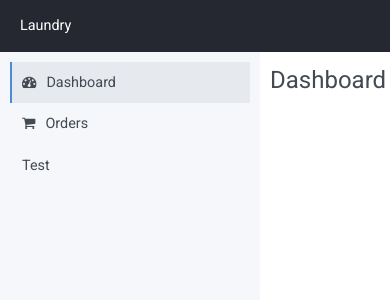
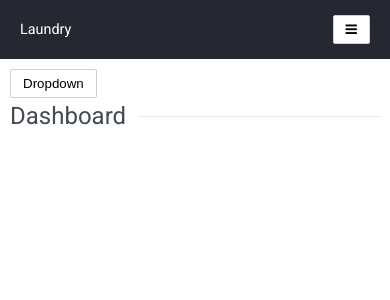
Before and after one commit to KiranMantha/angular4-flex, an Angular app: page /dashboard in a window 390 px wide. Shown: the top 300 px of the page. Built offline with nearby package versions, Linux system fonts and the light colour scheme; sample sign-in values are in the browser's storage.

Commit message:
added partial styles for dropdown, buttons and responsiveness

```diff
--- a/src/app/app.component.html
+++ b/src/app/app.component.html
@@ -1,7 +1,17 @@
 <div class="header" header></div>
 <div class="main">
-  <div class="sidebar" sidebar></div>
+  <div class="sidebar d-desktop" sidebar></div>
   <div class="content">
+    <div class="dropdown">
+      <button class="button" data-toggle="dropdown">
+        Dropdown
+      </button>
+      <ul class="dropdown-menu">
+        <li>Dropdown1</li>
+        <li>Dropdown2</li>
+        <li>Dropdown3</li>
+      </ul>
+    </div>
     <router-outlet></router-outlet>
   </div>
 </div>
--- a/src/app/header/header.component.html
+++ b/src/app/header/header.component.html
@@ -1,3 +1,13 @@
-<ul id="header-items">
-  <li>Laundry</li>
-</ul>
+<div class="d-flex flex-center space-between">
+  <ul id="header-items">
+    <li>Laundry</li>
+  </ul>
+  <div class="d-mobile dropdown">
+    <button class="button right" data-toggle="dropdown"><i class="fa fa-bars"></i></button>
+    <ul class="dropdown-menu">
+      <li>Dropdown1</li>
+      <li>Dropdown2</li>
+      <li>Dropdown3</li>
+    </ul>
+  </div>
+</div>
--- /dev/null
+++ b/src/scss/_buttons.scss
@@ -0,0 +1,35 @@
+@import './variables';
+
+//Create Array
+$btn-colors: (
+    primary $control-blue $control-blue-dark $control-text-color1,
+    success $control-green $control-green-dark $control-text-color1,
+    danger $control-red $control-red-dark $control-text-color1,
+    link $control-gray $control-gray-dark $control-text-color2
+);
+
+//Each loop to create classes
+.button {
+    border-radius: 2px;
+    padding: 6px 12px;
+    background-color: $white;
+    border: 1px solid $mediumGrey2;
+    cursor: pointer;
+    &:hover,
+    &:focus {
+        background-color: $lightGrey2;
+        outline: none;
+    }
+    @each $type in $btn-colors {
+        &.button-#{nth($type, 1)} {
+            background-color: #{nth($type, 2)};
+            border: 1px solid #{nth($type, 3)};
+            color: #{nth($type, 4)};
+            &:hover,
+            &:focus {
+                background-color: darken(nth($type, 2), 5%);
+                outline: none;
+            }
+        }
+    }
+}
--- /dev/null
+++ b/src/scss/_dropdown.scss
@@ -0,0 +1,42 @@
+@import './variables';
+
+.dropdown {
+    position: relative;
+    *[data-toggle^="dropdown"] {
+        & + .dropdown-menu {
+            position: absolute;
+            right: auto;
+            left: 0;
+            display: none;
+            list-style: none;
+            background-color: $white;
+            color: $font-color;
+            margin-top: 2px;
+            padding: 5px 0;
+            border-radius: 2px;
+            box-shadow: 0 6px 12px rgba(0,0,0,.175);
+            border: 1px solid rgba(0,0,0,.15);
+            background-clip: padding-box;
+            & * {
+                padding: 6px 12px;
+                &:hover {
+                    background-color: $lightGrey2;
+                    cursor: pointer;
+                }
+            }
+        }
+        &.right + .dropdown-menu {
+            right: 0;
+            left: auto;
+        }
+        &.left + .dropdown-menu {
+            right: auto;
+            left: 0;
+        }
+        &:focus {
+            & + .dropdown-menu {
+                display: block;
+            }
+        }
+    }
+}
--- a/src/scss/_variables.scss
+++ b/src/scss/_variables.scss
@@ -2,6 +2,7 @@
 
 $fa-font-path: "../node_modules/font-awesome/fonts";
 $font-family: 'Roboto', sans-serif;
+$font-color: #434A54;
 $white: #fff;
 $lightGrey1: #E6E9ED;
 $lightGrey2: #F5F7FA;
@@ -11,3 +12,15 @@ $darkGrey1: #434A54;
 $darkGrey2: #656D78;
 $blue1: #4A89DC;
 $blue2: #5D9CEC;
+
+//Set control colors
+$control-text-color1:    #fff;
+$control-text-color2:    #434A54;
+$control-green:          #48CFAD;
+$control-green-dark:     #37BC9B;
+$control-blue:           #5D9CEC;
+$control-blue-dark:      #4A89DC;
+$control-gray:           #F5F7FA;
+$control-gray-dark:      #E6E9ED;
+$control-red:            #ED5565;
+$control-red-dark:       #DA4453;
--- /dev/null
+++ b/src/scss/resp.scss
@@ -0,0 +1,22 @@
+/* Narrow */
+@media only screen and (max-width: 480px) {
+    .d-mobile {
+        display: block !important;
+    }
+    .d-desktop {
+        display: none !important;
+    }
+    .main {
+        flex-direction: column;
+    }
+}
+
+/* Medium */
+@media only screen and (min-width: 481px) and (max-width: 960px) {
+
+}
+
+/* Wide */
+@media only screen and (min-width: 961px) {
+
+}
--- a/src/scss/styles.scss
+++ b/src/scss/styles.scss
@@ -1,5 +1,8 @@
 @import './variables';
 @import './mixins';
+@import './buttons';
+@import './dropdown';
+@import './resp';
 * {
   margin: 0;
   padding: 0;
@@ -18,10 +21,17 @@ body {
   line-height: 1.5;
 }
 
-//region flex
+//region display utils
 
-.flex {
+.d-flex {
     display: flex;
+}
+.d-none,
+.d-mobile {
+    display: none;
+}
+.d-desktop {
+  display: block;
 }
 .flex-right {
     justify-content: flex-end;
@@ -42,38 +52,34 @@ body {
 //endregion
 
 
-// region margins
+// region margins and paddings
 
-.margin-bottom-5 {
-    margin-bottom: toRem(5);
-}
+@for $i from 1 through 20 {
+  .mt-#{$i} {
+    margin-top: toRem($i);
+  }
+  .mb-#{$i} {
+    margin-bottom: toRem($i);
+  }
+  .mr-#{$i} {
+    margin-right: toRem($i);
+  }
+  .ml-#{$i} {
+    margin-left: toRem($i);
+  }
 
-.margin-bottom-10 {
-    margin-bottom: toRem(10);
-}
-
-.margin-bottom-15 {
-    margin-bottom: toRem(15);
-}
-
-.margin-bottom-20 {
-    margin-bottom: toRem(20);
-}
-
-.margin-top-5 {
-    margin-top: toRem(5);
-}
-
-.margin-top-10 {
-    margin-top: toRem(10);
-}
-
-.margin-top-15 {
-    margin-top: toRem(15);
-}
-
-.margin-top-20 {
-    margin-top: toRem(20);
+  .pt-#{$i} {
+    padding-top: toRem($i);
+  }
+  .pb-#{$i} {
+    padding-bottom: toRem($i);
+  }
+  .pr-#{$i} {
+    padding-right: toRem($i);
+  }
+  .pl-#{$i} {
+    padding-left: toRem($i);
+  }
 }
 
 //endregion margins
```
